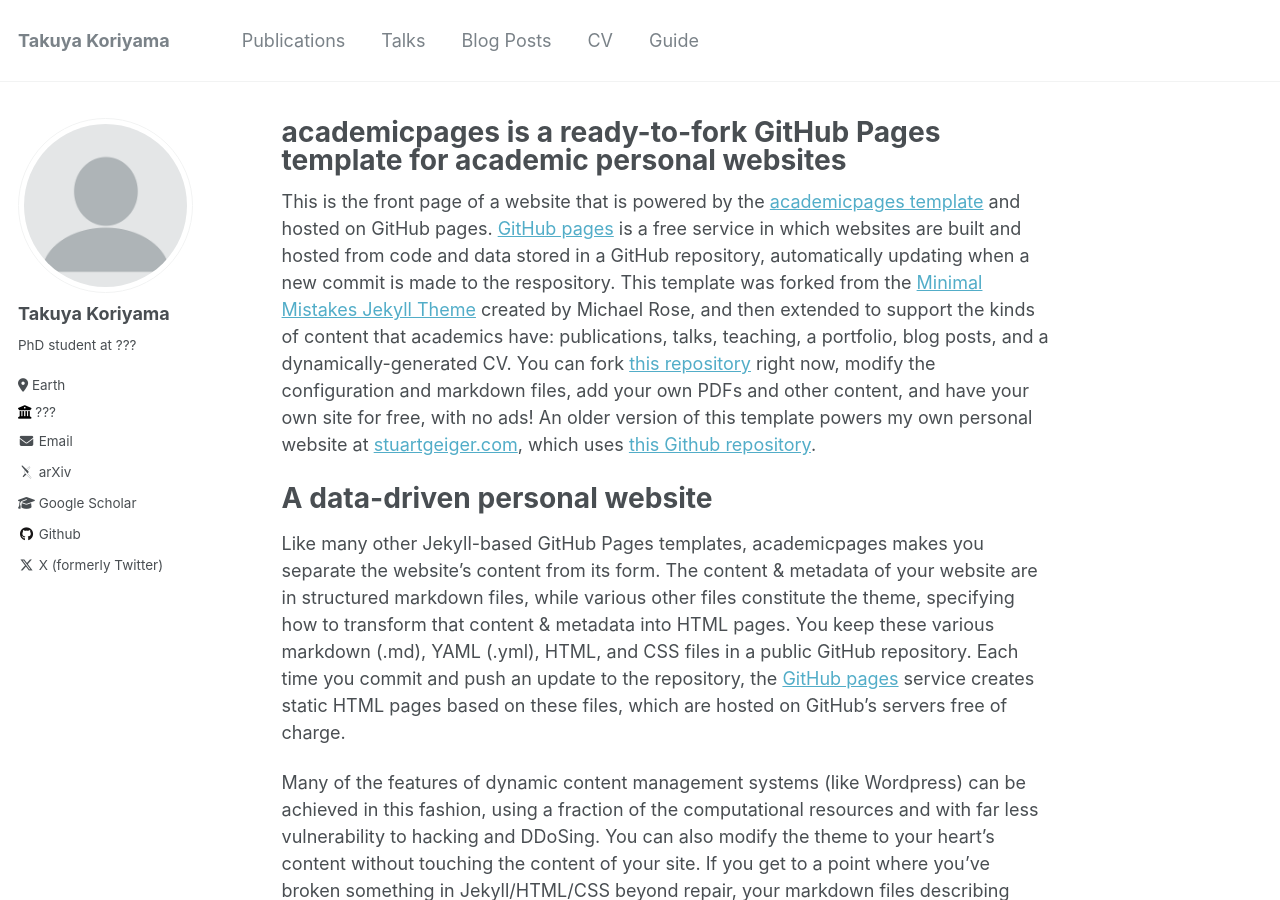
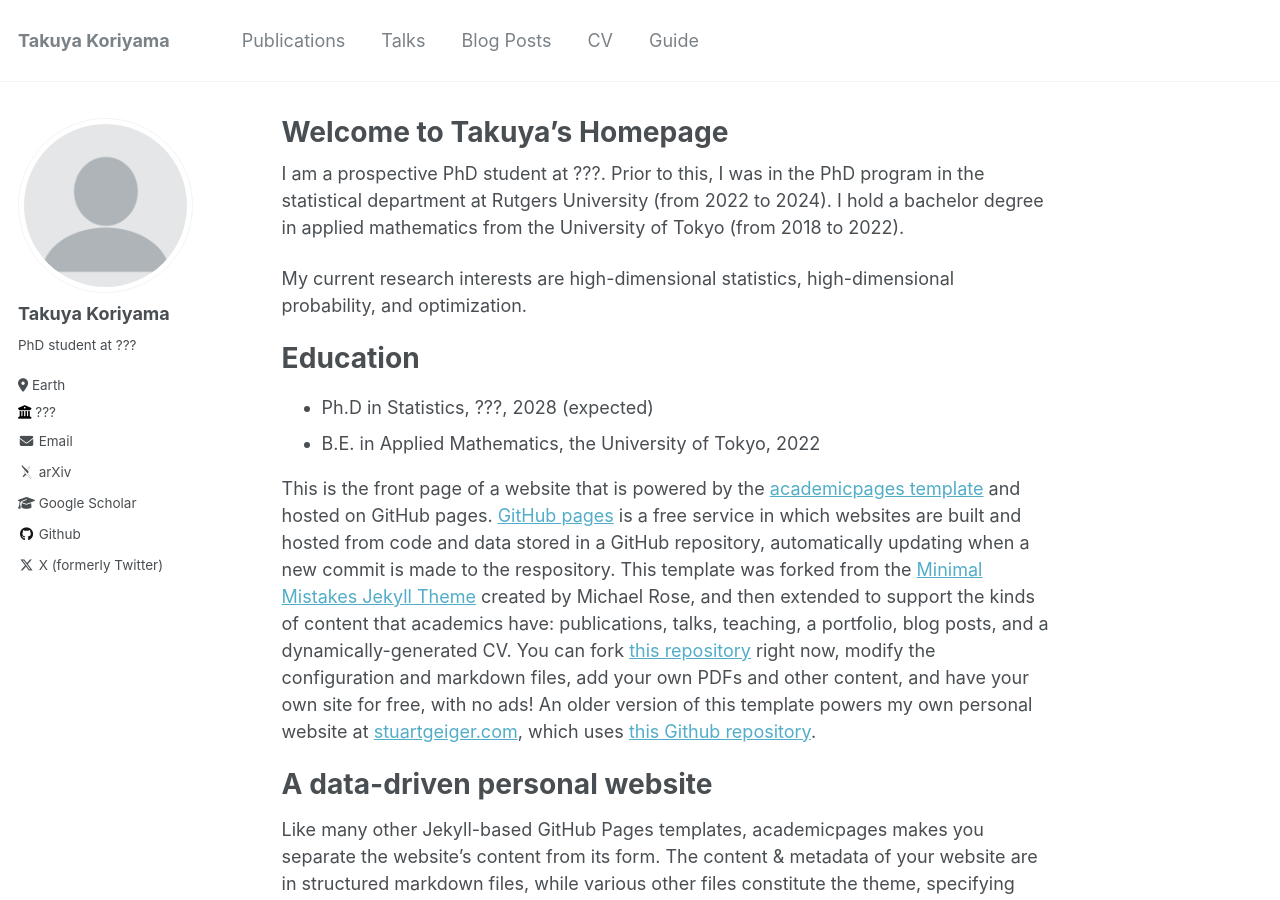
Before and after one commit to TakuyaKoriyama/takuyakoriyama.github.io, a Jekyll site: the page built from _pages/about.md, in a window 1280 px wide and 900 px high. Built offline with Jekyll 4.4.1, drawn with Linux system fonts in a browser that asks for light colours; some web fonts are replaced.

Commit message:
Update about.md

```diff
--- a/_pages/about.md
+++ b/_pages/about.md
@@ -1,11 +1,22 @@
 ---
 permalink: /
-title: "academicpages is a ready-to-fork GitHub Pages template for academic personal websites"
+title: "Welcome to Takuya's Homepage"
 author_profile: true
 redirect_from:
   - /about/
   - /about.html
 ---
+
+I am a prospective PhD student at ???.
+Prior to this, I was in the PhD program in the statistical department at Rutgers University (from 2022 to 2024). I hold a bachelor degree in applied mathematics from the University of Tokyo (from 2018 to 2022).
+
+My current research interests are high-dimensional statistics, high-dimensional probability, and optimization.
+
+Education
+======
+* Ph.D in Statistics, ???, 2028 (expected)
+<!-- * M.S. in Statistics, GitHub University, 2014 -->
+* B.E. in Applied Mathematics, the University of Tokyo, 2022
 
 This is the front page of a website that is powered by the [academicpages template](https://github.com/academicpages/academicpages.github.io) and hosted on GitHub pages. [GitHub pages](https://pages.github.com) is a free service in which websites are built and hosted from code and data stored in a GitHub repository, automatically updating when a new commit is made to the respository. This template was forked from the [Minimal Mistakes Jekyll Theme](https://mmistakes.github.io/minimal-mistakes/) created by Michael Rose, and then extended to support the kinds of content that academics have: publications, talks, teaching, a portfolio, blog posts, and a dynamically-generated CV. You can fork [this repository](https://github.com/academicpages/academicpages.github.io) right now, modify the configuration and markdown files, add your own PDFs and other content, and have your own site for free, with no ads! An older version of this template powers my own personal website at [stuartgeiger.com](http://stuartgeiger.com), which uses [this Github repository](https://github.com/staeiou/staeiou.github.io).
 
```
